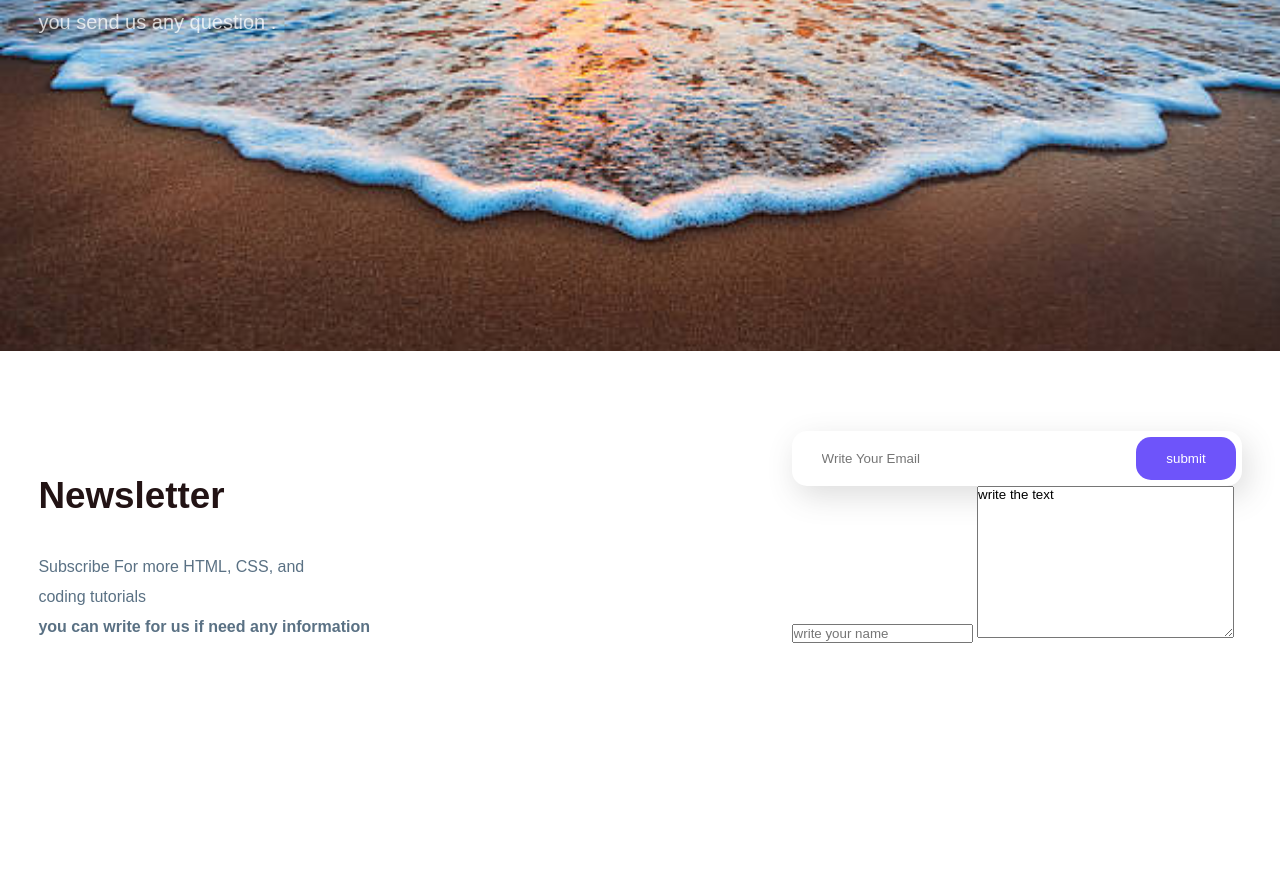
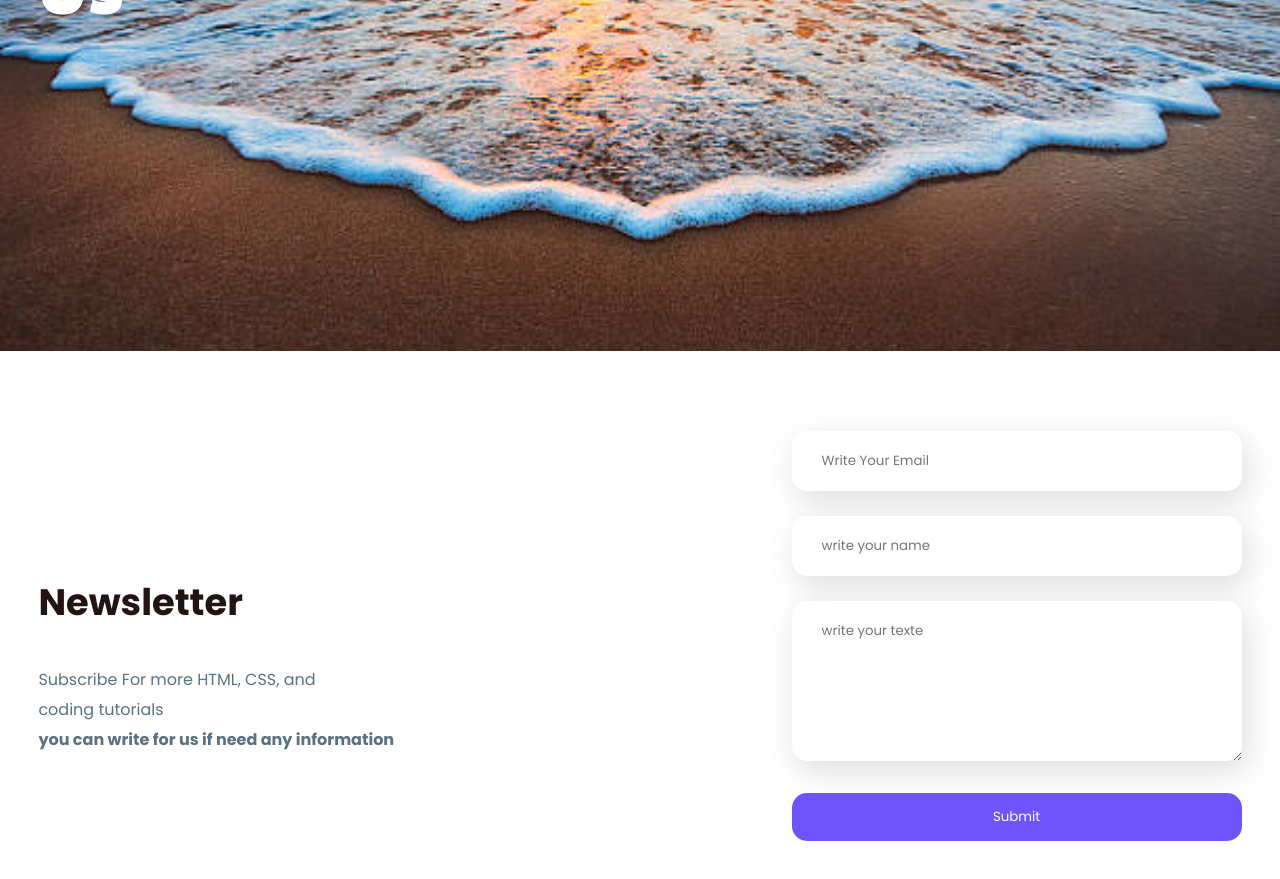
Before and after one commit to ligh-cloud/website1, a plain HTML site: page contact.html in a window 1280 px wide. Shown: the part 449-1328 px from the top of the page. Before the commit the page ends 1172 px from the top, so only its background shows below. Drawn offline with nearby package versions, Linux system fonts and the light colour scheme.

Commit message:
my second commit

```diff
--- a/about.html
+++ b/about.html
@@ -1,8 +1,24 @@
-<link rel="stylesheet" type="text/css" href="css/style.css">
+<!DOCTYPE html>
+<html>
+<head>
+	<meta charset="utf-8">
+	<meta name="viewport" content="width=device-width, initial-scale=1">
+	<title>Travigo - Travel for everyone</title>
+	<link rel="stylesheet" type="text/css" href="css/style.css">
+
+	<link rel="stylesheet"
+  href="https://unpkg.com/boxicons@latest/css/boxicons.min.css">
+
+  <link rel="preconnect" href="https://fonts.googleapis.com">
+  <link rel="preconnect" href="https://fonts.gstatic.com" crossorigin>
+  <link href="https://fonts.googleapis.com/css2?family=Paytone+One&family=Poppins:wght@100;200;300;400;500;600;700;800;900&display=swap" rel="stylesheet">
+  <meta name="description" content="The main purpose of a travel agency is to make planning a trip easier and more useful for their customers by giving them information and making reservations. Flights, hotels, transportation, trips, and other events can all be booked through the travel company.">
+  <meta name="viewport" content="width=device-width, initial-scale=1">
+
 
 <header>
 
-    <img src="img\abab.png" alt="logo" class="logo">
+    <img src="img\BB.png" alt="logo" class="logo">
     <div class="bx bx-menu" id="menu-icon"></div>
 
     <ul class="navbar">
@@ -68,3 +84,4 @@
 
     </div>
 </section>
+<script type="text/javascript" src="js/script.js"></script>
--- a/contact.html
+++ b/contact.html
@@ -1,7 +1,23 @@
-<link rel="stylesheet" type="text/css" href="css/style.css">
+<!DOCTYPE html>
+<html>
+<head>
+	<meta charset="utf-8">
+	<meta name="viewport" content="width=device-width, initial-scale=1">
+	<title>Travigo - Travel for everyone</title>
+	<link rel="stylesheet" type="text/css" href="css/style.css">
+
+	<link rel="stylesheet"
+  href="https://unpkg.com/boxicons@latest/css/boxicons.min.css">
+
+  <link rel="preconnect" href="https://fonts.googleapis.com">
+  <link rel="preconnect" href="https://fonts.gstatic.com" crossorigin>
+  <link href="https://fonts.googleapis.com/css2?family=Paytone+One&family=Poppins:wght@100;200;300;400;500;600;700;800;900&display=swap" rel="stylesheet">
+  <meta name="description" content="The main purpose of a travel agency is to make planning a trip easier and more useful for their customers by giving them information and making reservations. Flights, hotels, transportation, trips, and other events can all be booked through the travel company.">
+  <meta name="viewport" content="width=device-width, initial-scale=1">
+
 <header>
 
-    <img src="img\abab.png" alt="logo" class="logo">
+    <img src="img\BB.png" alt="logo" class="logo">
     <div class="bx bx-menu" id="menu-icon"></div>
 
     <ul class="navbar">
@@ -14,7 +30,7 @@
 <section class="home1" id="home1">
     <div class="home-text">
         <h1>contact <br> us</h1>
-        <p>you send us any question .</p>
+
 
 
     </div>
@@ -31,12 +47,19 @@
 
     <div class="send">
         <form>
-            <input type="email" placeholder="Write Your Email" required>
+            <input type="email" placeholder="Write Your Email" required></form><br>
+        </form>
+        <form>
             <input  type="text" placeholder="write your name" required>
-            <textarea name="message" rows="10" cols="30">write the text</textarea>
-            <input type="submit" value="submit">
+        </form><br>
+        <form>
+            <textarea id="text"  name="text" placeholder="write your texte" rows="6" cols="50"></textarea><br>
+        </form><br>
+        <form>
+            <button class="bot">Submit</button>
         </form>
     </div>
 </section>
+<script type="text/javascript" src="js/script.js"></script>
 
 </body>
--- a/css/style.css
+++ b/css/style.css
@@ -339,7 +339,16 @@ header.sticky{
 	border: none;
 	border-radius: 15px;
 }
-.newsletter form input:last-child{
+#text{
+	display: inline-block;
+	width: 100%;
+	padding: 20px 150px 20px 30px;
+	box-shadow: 5px 10px 30px rgb(85 85 85 / 20%);
+	outline: none;
+	border: none;
+	border-radius: 15px;
+}
+/*.newsletter form input:last-child{
 	display: inline-block;
 	position: absolute;
 	outline: none;
@@ -351,6 +360,19 @@ header.sticky{
 	top: 6px;
 	right: 6px;
 	cursor: pointer;
+} */
+.bot{
+
+	padding: 14px 30px;
+	border-radius: 15px;
+	background: var(--main-color);
+	color: var(--bg-color);
+	top: 6px;
+	right: 6px;
+	cursor: pointer;
+	text-align: center !important;
+	border: none;
+	width: 100%;
 }
 
 #contact{
```
Also changed, not shown: index.html (+1 -1 lines), tour.html (+19 -2 lines), img/AA.png (added), img/AAA.png (added), img/AAAA.png (added), img/B.png (added), img/BB.png (added).
